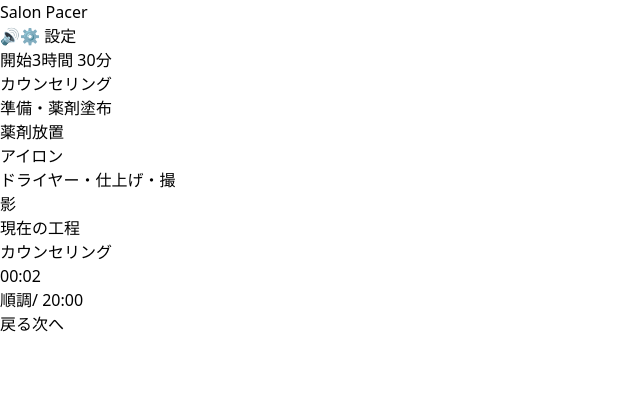
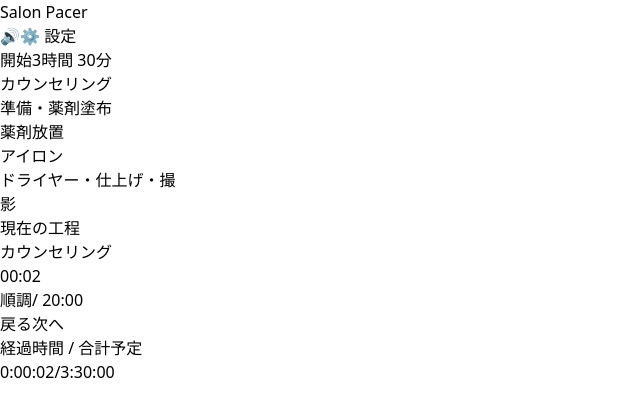
Before and after one commit to kaminidoraamwo/Time-schedule, a React (Vite) app: page / in a window 1280 px wide. Both pictures are taken after a click on the button "スタート". Shown: the top 416 px of the page, without its empty margins (0-640 px from the left). Built offline with nearby package versions, Linux system fonts and the light colour scheme.

Commit message:
Feat: Add digital clock total time display

```diff
--- a/index.html
+++ b/index.html
@@ -13,7 +13,7 @@
 
 <body>
   <div id="root"></div>
-  <script type="module" src="/src/main.tsx"></script>
+  <script type="module" src="./src/main.tsx"></script>
 </body>
 
 </html>
--- a/src/App.tsx
+++ b/src/App.tsx
@@ -102,8 +102,9 @@
               totalElapsedSeconds={totalElapsedSeconds}
             />
 
-            <div className="flex-grow flex items-center justify-center mt-8">
+            <div className="flex-grow flex flex-col items-center justify-center mt-8 space-y-8">
               {currentStep && (
+                <>
                   <CurrentStepControl
                     step={currentStep}
                     stepElapsedSeconds={stepElapsedSeconds}
@@ -112,6 +113,17 @@
                     isLastStep={state.currentStepIndex === steps.length - 1}
                     isFirstStep={state.currentStepIndex === 0}
                   />
+
+                  {/* Total Elapsed Time Display */}
+                  <div className="flex flex-col items-center p-4 bg-white/50 rounded-xl">
+                    <div className="text-gray-500 text-sm font-medium mb-1">経過時間 / 合計予定</div>
+                    <div className="text-3xl font-bold text-gray-700 font-mono tracking-tight">
+                      {Math.floor(totalElapsedSeconds / 3600)}:{(Math.floor((totalElapsedSeconds % 3600) / 60)).toString().padStart(2, '0')}:{(totalElapsedSeconds % 60).toString().padStart(2, '0')}
+                      <span className="text-gray-400 mx-2 text-xl align-middle">/</span>
+                      {Math.floor(totalDurationMinutes / 60)}:{(totalDurationMinutes % 60).toString().padStart(2, '0')}:00
+                    </div>
+                  </div>
+                </>
               )}
             </div>
           </div>
--- a/src/hooks/useSettings.ts
+++ b/src/hooks/useSettings.ts
@@ -12,13 +12,23 @@
 
 export const useSettings = () => {
     const [steps, setSteps] = useState<Step[]>(() => {
-        const saved = localStorage.getItem(STORAGE_KEY);
-        return saved ? JSON.parse(saved) : SCHEDULE_STEPS;
+        try {
+            const saved = localStorage.getItem(STORAGE_KEY);
+            return saved ? JSON.parse(saved) : SCHEDULE_STEPS;
+        } catch (error) {
+            console.error('Failed to parse settings:', error);
+            return SCHEDULE_STEPS;
+        }
     });
 
     const [presets, setPresets] = useState<Preset[]>(() => {
-        const saved = localStorage.getItem(PRESETS_KEY);
-        return saved ? JSON.parse(saved) : [];
+        try {
+            const saved = localStorage.getItem(PRESETS_KEY);
+            return saved ? JSON.parse(saved) : [];
+        } catch (error) {
+            console.error('Failed to parse presets:', error);
+            return [];
+        }
     });
 
     const [isOpen, setIsOpen] = useState(false);
--- a/src/hooks/useTimer.ts
+++ b/src/hooks/useTimer.ts
@@ -30,8 +30,13 @@
 
 export const useTimer = (steps: Step[]) => {
     const [state, setState] = useState<TimerState>(() => {
-        const saved = localStorage.getItem(STORAGE_KEY);
-        return saved ? JSON.parse(saved) : INITIAL_STATE;
+        try {
+            const saved = localStorage.getItem(STORAGE_KEY);
+            return saved ? JSON.parse(saved) : INITIAL_STATE;
+        } catch (error) {
+            console.error('Failed to parse timer state:', error);
+            return INITIAL_STATE;
+        }
     });
 
     const { playChime, playFinish, initAudio, isMuted, toggleMute } = useSound();
```
Lines whose indentation alone changed are shown as unchanged.
